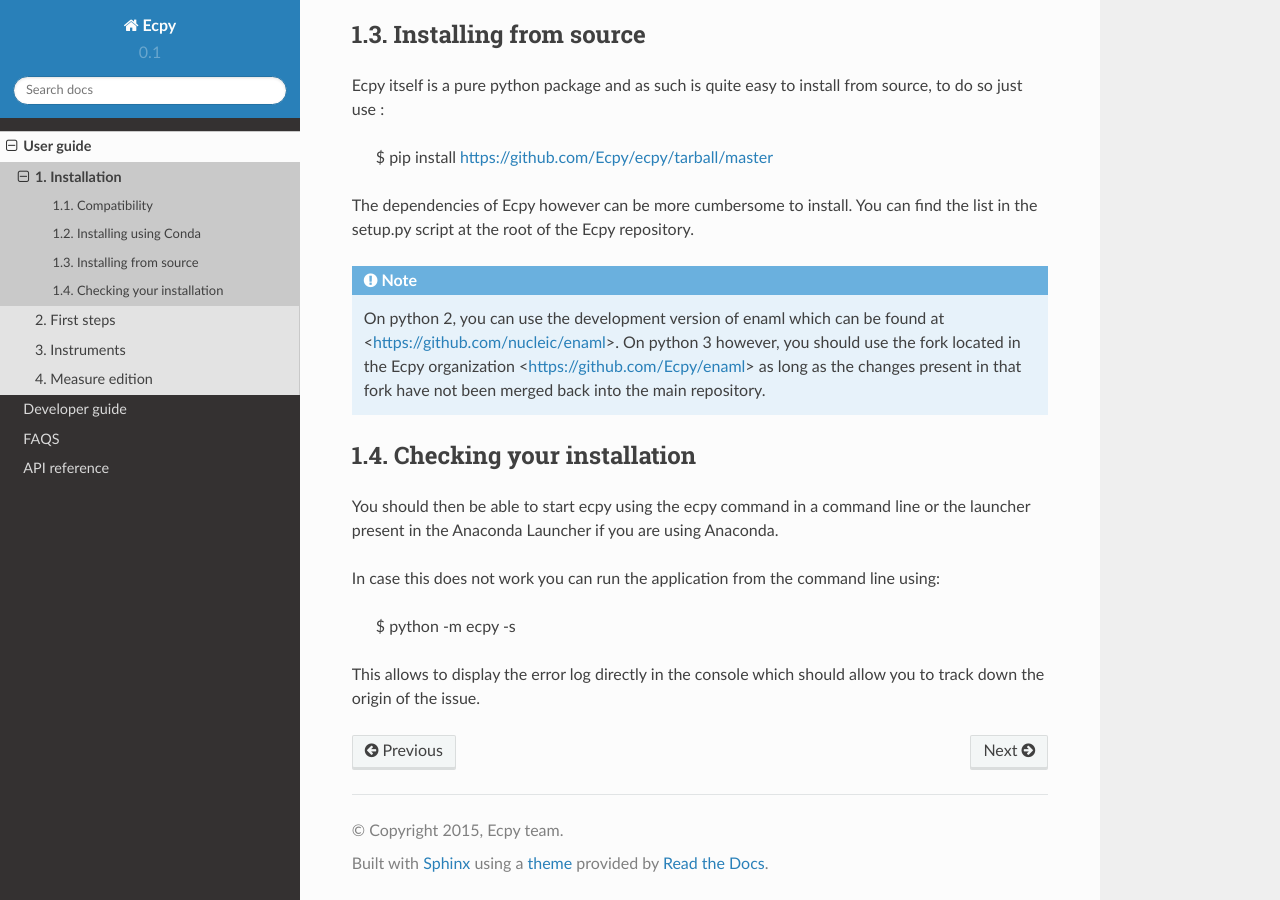
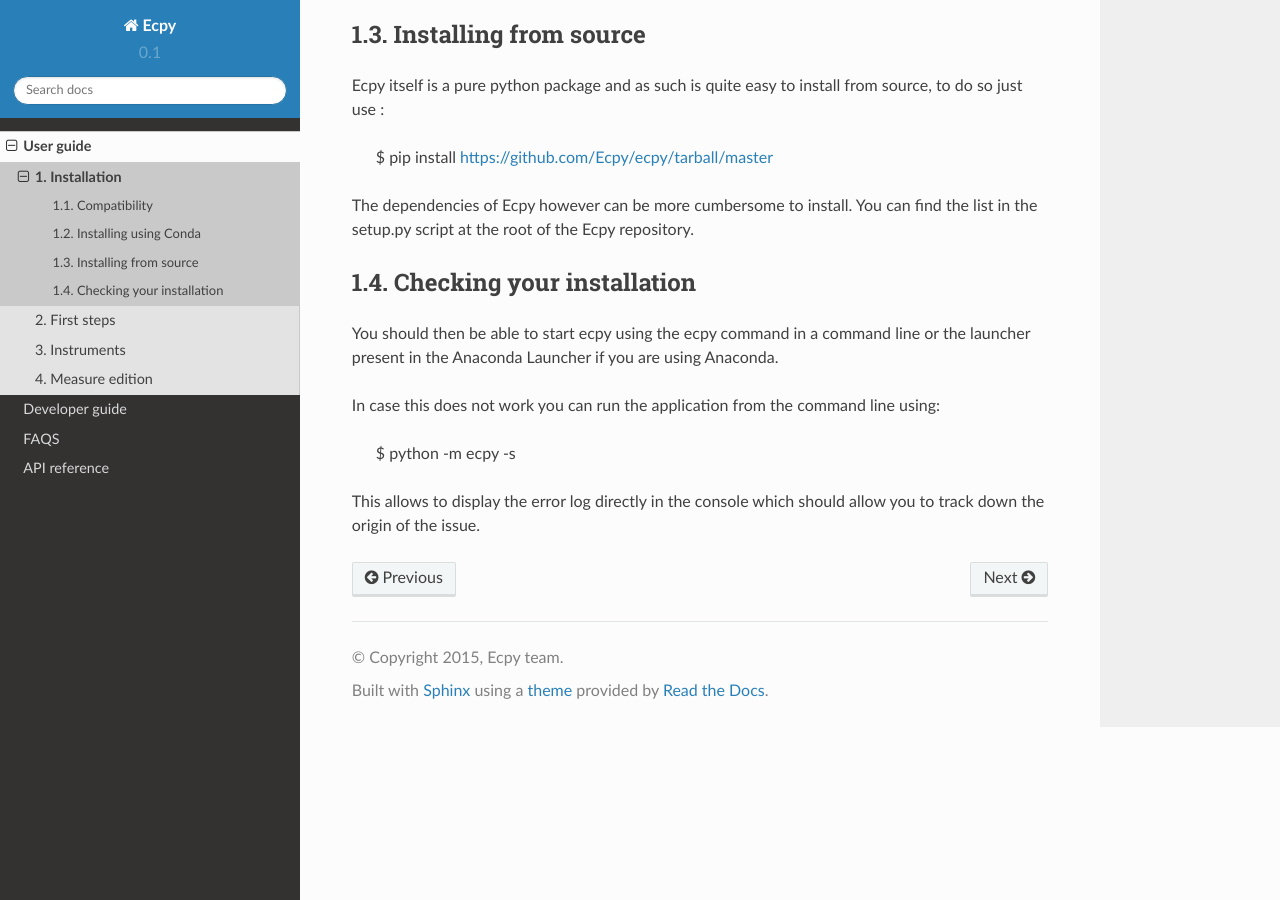
Before and after one commit to Exopy/exopy, a Sphinx documentation site: the page built from docs/source/user_guide/installation.rst, in a window 1280 px wide and 900 px high, scrolled down 824 px. Built offline with Sphinx 7.4.7 and the Read the Docs theme 2.0.0, drawn with Linux system fonts in a browser that asks for light colours.

Commit message:
Update installation.rst

```diff
--- a/docs/source/user_guide/installation.rst
+++ b/docs/source/user_guide/installation.rst
@@ -45,14 +45,6 @@
 The dependencies of Ecpy however can be more cumbersome to install. You can
 find the list in the setup.py script at the root of the Ecpy repository.
 
-.. note::
-
-    On python 2, you can use the development version of enaml which can be
-    found at <https://github.com/nucleic/enaml>. On python 3 however, you
-    should use the fork located in the Ecpy organization
-    <https://github.com/Ecpy/enaml> as long as the changes present in that fork
-    have not been merged back into the main repository.
-
 Checking your installation
 --------------------------
 
```
